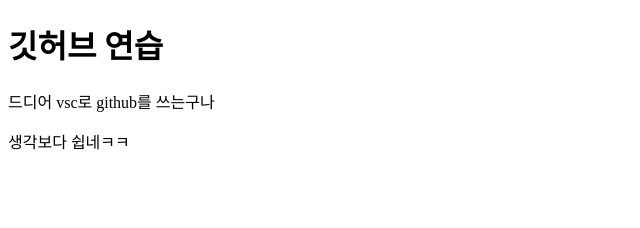
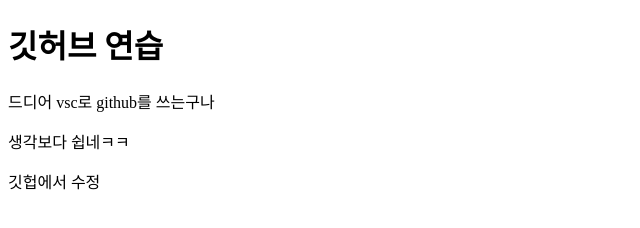
Before and after one commit to 00eun/study1, a plain HTML site: page index.html in a window 1280 px wide. Shown: the whole page, without its empty margins (0-640 px from the left). Drawn offline with Linux system fonts and the light colour scheme.

Commit message:
깃헙에서 바로 수정
vsc로 pull 해볼 예제

```diff
--- a/index.html
+++ b/index.html
@@ -11,6 +11,7 @@
   <div>
     <p>드디어 vsc로 github를 쓰는구나</p>
     <p>생각보다 쉽네ㅋㅋ</p>
+    <p>깃헙에서 수정</p>
   </div>
 </body>
 </html>
```
